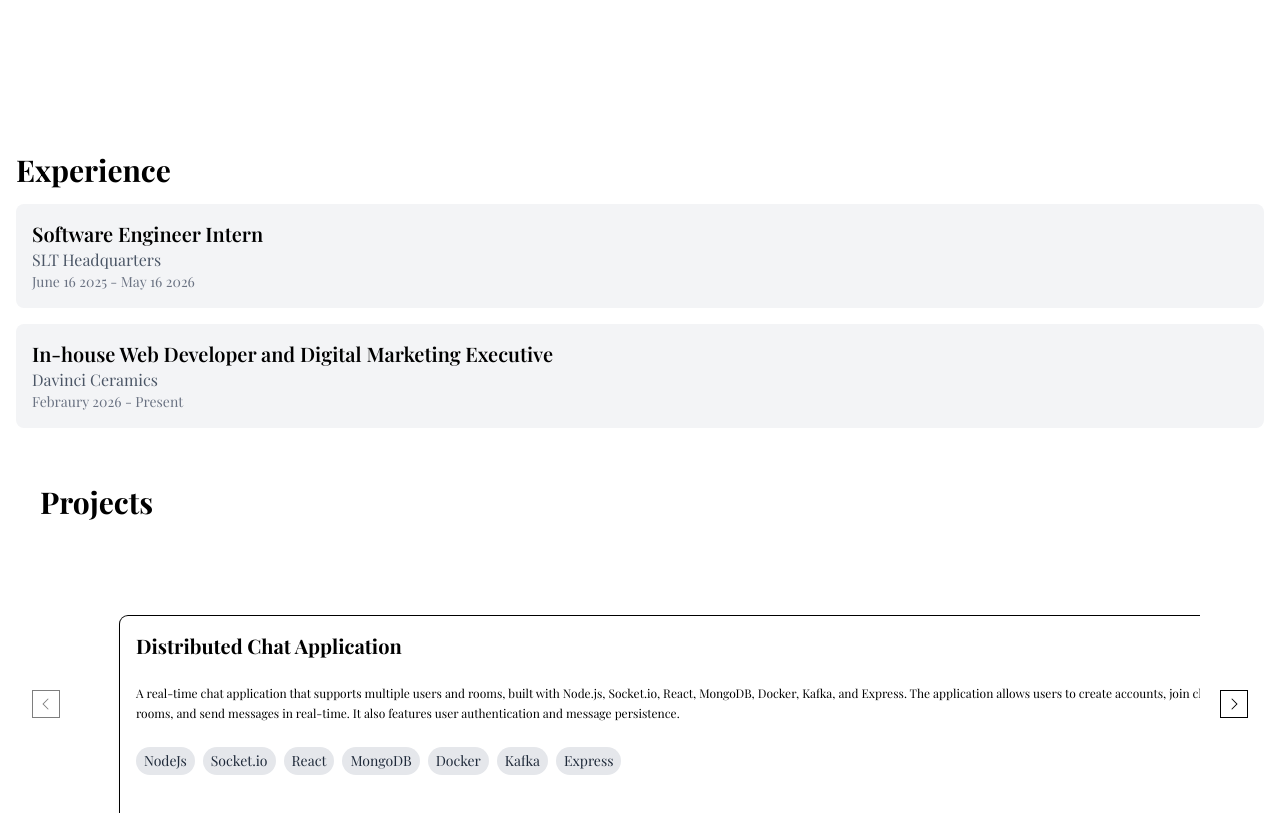
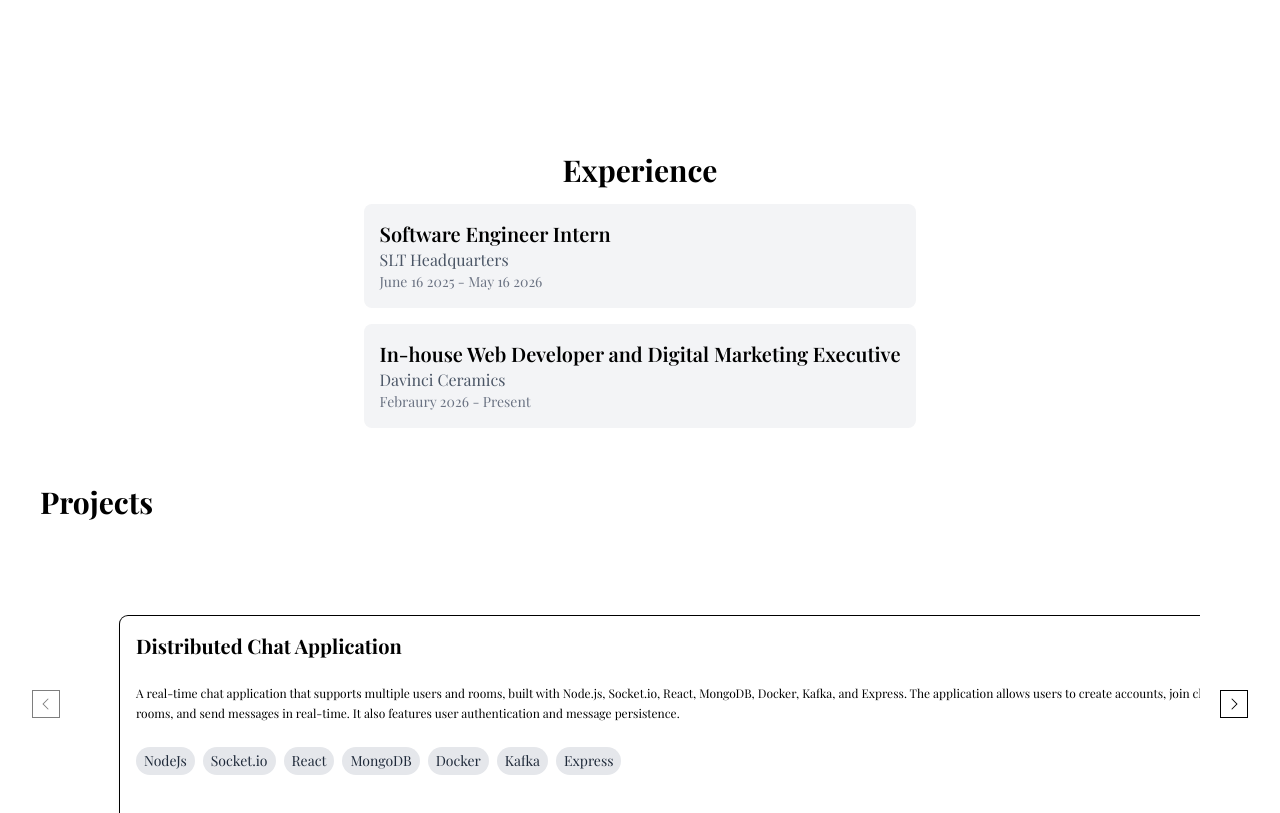
Before and after one commit to Ch4nnXDev/portfolio, a Next.js app in the folder my-portfolio/: page / in a window 1280 px wide. Shown: the part 1700-2513 px from the top of the page. Built offline with nearby package versions, Linux system fonts and the light colour scheme; a web font is replaced by a local one.

Commit message:
added items to center

```diff
--- a/my-portfolio/src/app/my-components/Experience.tsx
+++ b/my-portfolio/src/app/my-components/Experience.tsx
@@ -14,7 +14,7 @@ export default function Experience() {
 
     ]
     return (
-        <section className="flex flex-col p-4 w-full">
+        <section className="flex flex-col p-4 w-full items-center">
             <h2 className="text-3xl font-bold mb-4">Experience</h2>
             <div className="flex flex-col gap-4">
                 {expeiences.map((experience, index) => (
```
